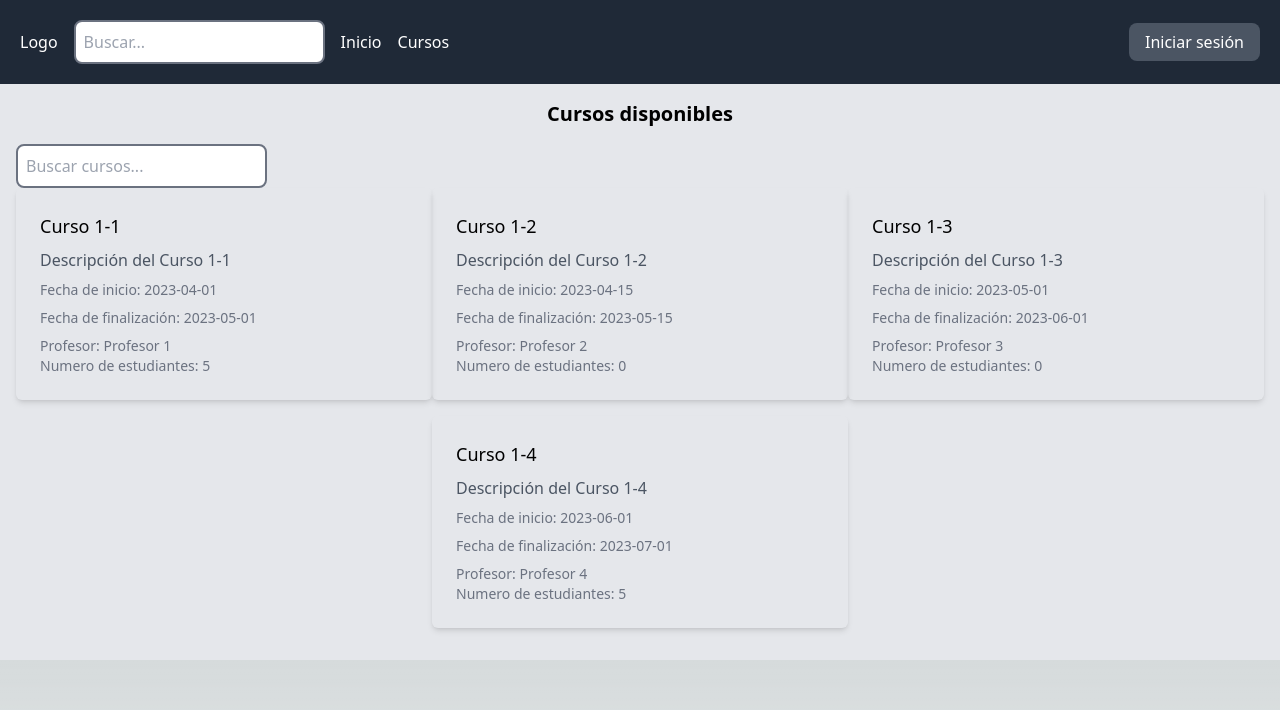
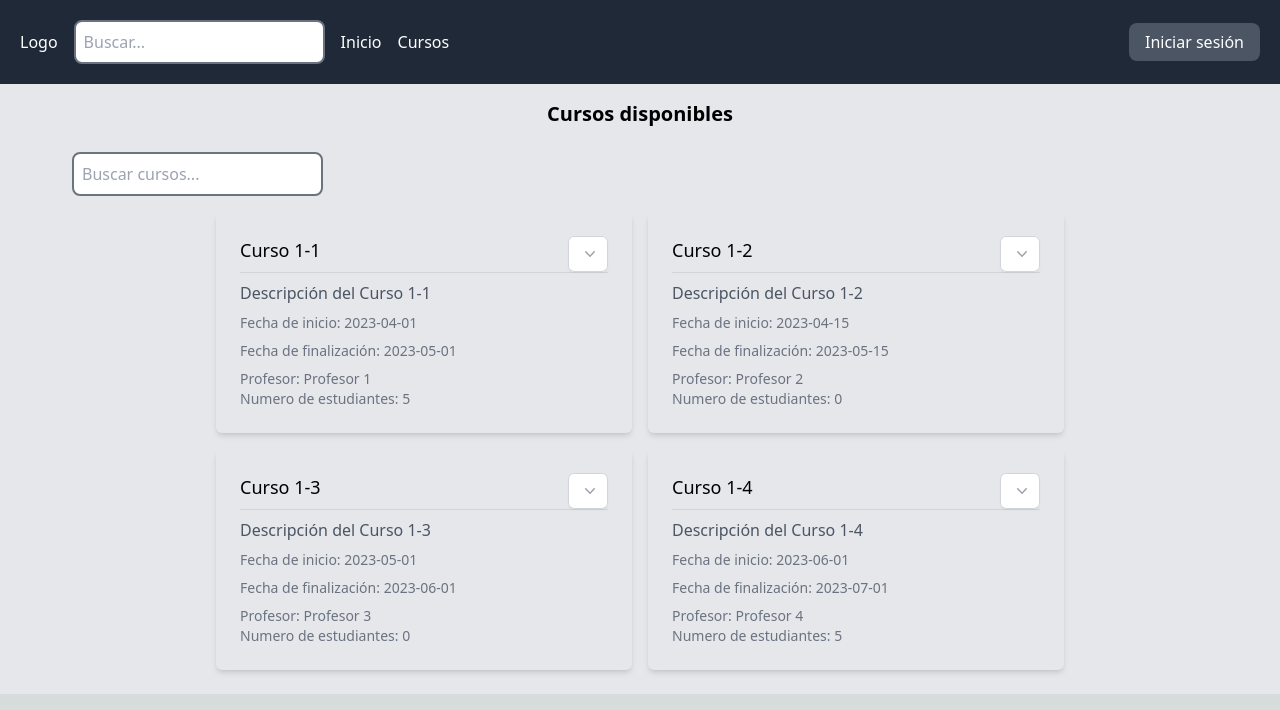
Before and after one commit to Trycatch-tv/team-10-frontend, a Next.js app in the folder course-and-student-management-system/: page / in a window 1280 px wide. Shown: the top 710 px of the page. Built offline with nearby package versions, Linux system fonts and the light colour scheme.

Commit message:
iniciando menu administrador y estudiante

```diff
--- /dev/null
+++ b/course-and-student-management-system/src/app/components/CourseOptions.tsx
@@ -0,0 +1,58 @@
+import React, { useState } from "react";
+
+const DropdownMenu = () => {
+  const [isOpen, setIsOpen] = useState(false);
+
+  const toggleMenu = () => {
+    setIsOpen(!isOpen);
+  };
+
+  return (
+    <div className="relative inline-block text-left">
+      <div>
+        <button
+          type="button"
+          className="inline-flex w-full justify-center gap-x-1.5 rounded-md bg-white px-3 py-2 text-sm font-semibold text-gray-900 shadow-sm ring-1 ring-inset ring-gray-300 hover:bg-gray-50"
+          id="menu-button"
+          aria-expanded={isOpen}
+          aria-haspopup="true"
+          onClick={toggleMenu}
+        >
+          <svg
+            className="-mr-1 h-5 w-5 text-gray-400"
+            viewBox="0 0 20 20"
+            fill="currentColor"
+            aria-hidden="true"
+          >
+            <path
+              fillRule="evenodd"
+              d="M5.23 7.21a.75.75 0 011.06.02L10 11.168l3.71-3.938a.75.75 0 111.08 1.04l-4.25 4.5a.75.75 0 01-1.08 0l-4.25-4.5a.75.75 0 01.02-1.06z"
+              clipRule="evenodd"
+            />
+          </svg>
+        </button>
+      </div>
+
+      {isOpen && (
+        <div className="absolute right-0 z-10 mt-2 w-56 origin-top-right divide-y divide-gray-100 rounded-md bg-white shadow-lg ring-1 ring-black ring-opacity-5 focus:outline-none" role="menu" aria-orientation="vertical" aria-labelledby="menu-button" tabIndex={-1}>
+          <div className="py-1" role="none">
+            {/* Active: "bg-gray-100 text-gray-900", Not Active: "text-gray-700" */}
+            <a href="#" className="text-gray-700 block px-4 py-2 text-sm" role="menuitem" tabIndex={-1} id="menu-item-0">
+              Edit
+            </a>
+            <a href="#" className="text-gray-700 block px-4 py-2 text-sm" role="menuitem" tabIndex={-1} id="menu-item-1">
+              Duplicate
+            </a>
+          </div>
+          <div className="py-1" role="none">
+            <a href="#" className="text-gray-700 block px-4 py-2 text-sm" role="menuitem" tabIndex={-1} id="menu-item-2">
+              Archive
+            </a>
+          </div>
+        </div>
+      )}
+    </div>
+  );
+};
+
+export default DropdownMenu;
--- a/course-and-student-management-system/src/app/components/CoursesList.tsx
+++ b/course-and-student-management-system/src/app/components/CoursesList.tsx
@@ -1,5 +1,6 @@
 'use client';
 import { useState, useEffect } from 'react';
+import CourseOptions from './CourseOptions';
 
 type NumberOfStudents = {
   name: string;
@@ -33,11 +34,12 @@
 
   const filteredCourses = courses.filter((course) => {
     const lowerSearchTerm = searchTerm.toLowerCase();
-    const filteredStudents = course.number_of_students.filter((student) =>
-      student.name.toLowerCase().includes(lowerSearchTerm) ||
-      student.cedula.toLowerCase().includes(lowerSearchTerm) ||
-      student.email.toLowerCase().includes(lowerSearchTerm) ||
-      student.phone.toLowerCase().includes(lowerSearchTerm)
+    const filteredStudents = course.number_of_students.filter(
+      (student) =>
+        student.name.toLowerCase().includes(lowerSearchTerm) ||
+        student.cedula.toLowerCase().includes(lowerSearchTerm) ||
+        student.email.toLowerCase().includes(lowerSearchTerm) ||
+        student.phone.toLowerCase().includes(lowerSearchTerm)
     );
     return (
       course.name.toLowerCase().includes(lowerSearchTerm) ||
@@ -54,14 +56,18 @@
       <input
         type="text"
         placeholder="Buscar cursos..."
-        className="p-2 rounded-lg border-2 border-gray-500 focus:outline-none focus:border-gray-400"
+        className="p-2 rounded-lg border-2 border-gray-500 focus:outline-none focus:border-gray-400 m-2 ml-14"
         value={searchTerm}
         onChange={(e) => setSearchTerm(e.target.value)}
       />
       <div className="flex flex-wrap justify-center items-center">
         {filteredCourses.map((course) => (
-          <div key={course.id} className="shadow-md rounded-md p-6 mb-4 md:w-1/2 lg:w-1/3">
-            <h2 className="text-lg font-medium mb-2">{course.name}</h2>
+          <div key={course.id} className="shadow-md rounded-md p-6 m-2 md:w-1/2 lg:w-1/3">
+            <div className="flex justify-between">
+              <h2 className="text-lg font-medium mb-2">{course.name}</h2>
+              <CourseOptions />
+            </div>
+            <div className="py-1 border-t border-gray-300"></div>
             <p className="text-gray-600 mb-2">{course.description}</p>
             <p className="text-sm text-gray-500 mb-2">Fecha de inicio: {course.startDate}</p>
             <p className="text-sm text-gray-500 mb-2">Fecha de finalización: {course.endDate}</p>
```
